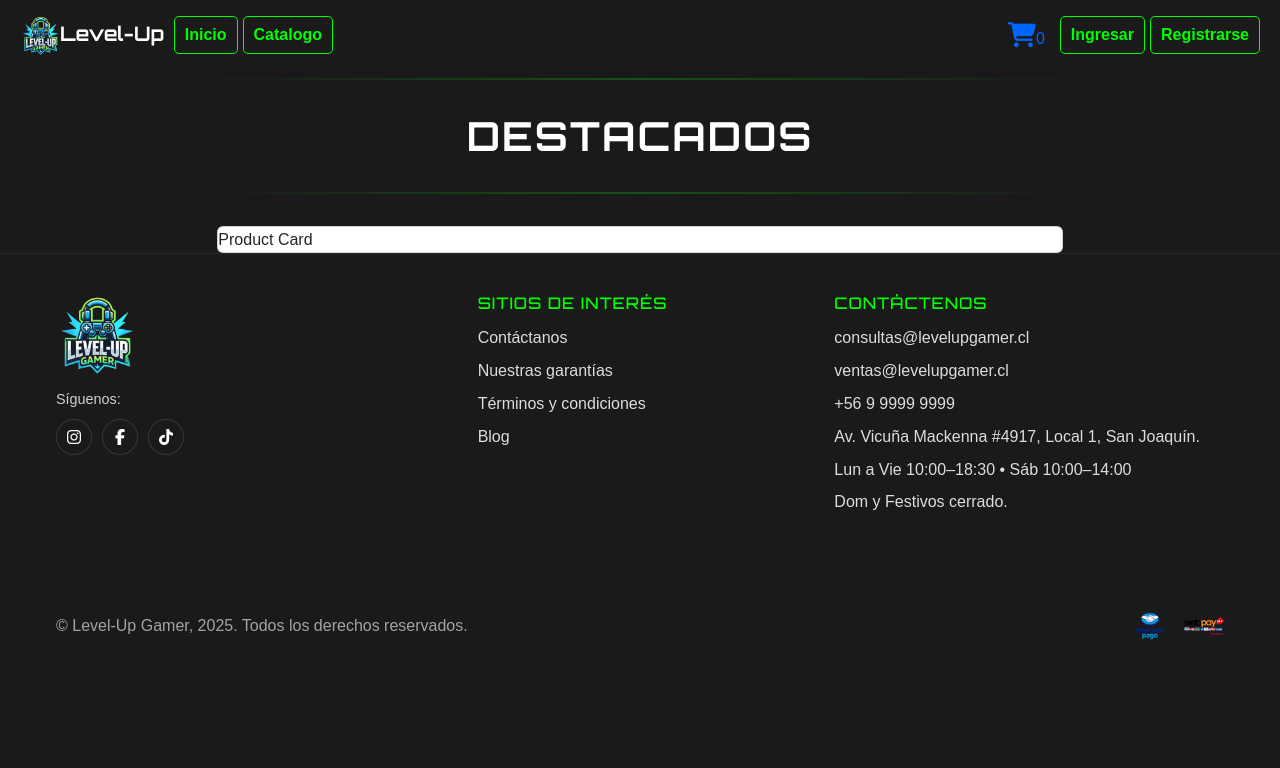
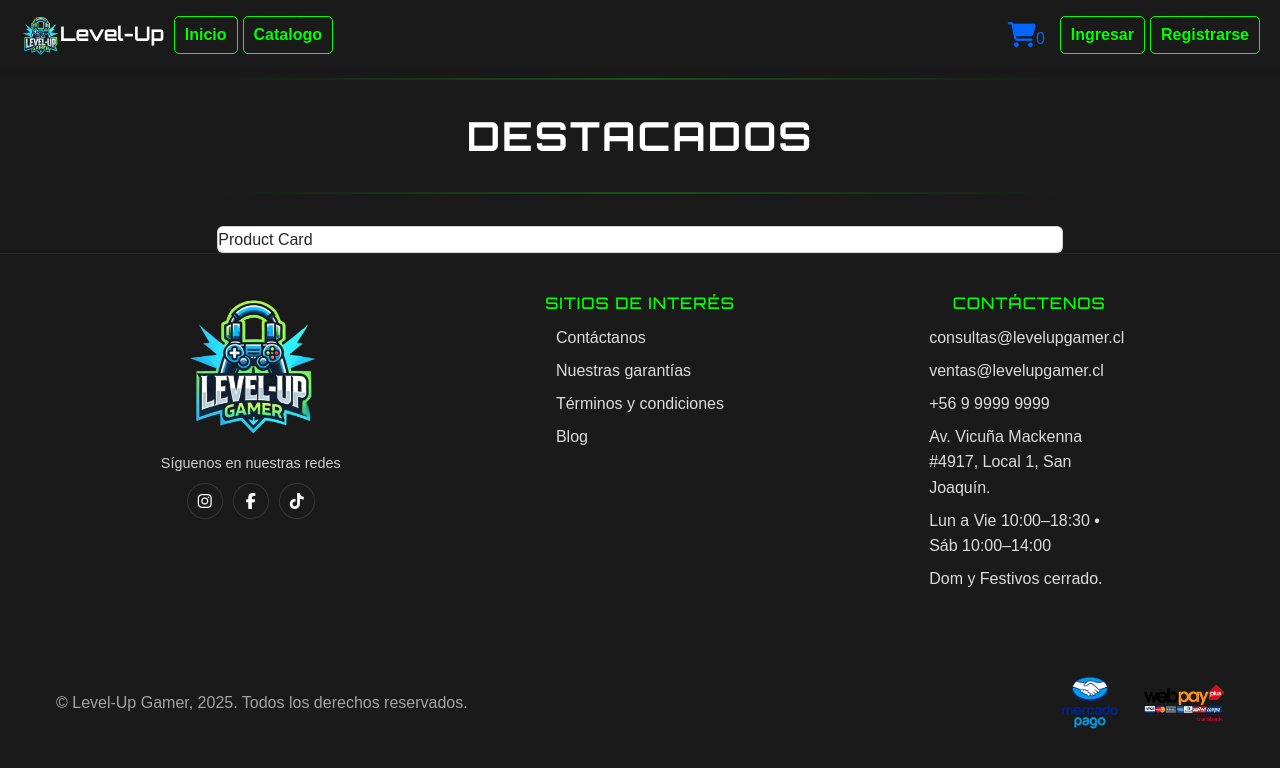
Before and after one commit to dariomorales1/level-up-react, a React (Create React App) app in the folder level_up_react/: page / in a window 1280 px wide. Shown: the top 768 px of the page. Built offline with nearby package versions, Linux system fonts and the light colour scheme.

Commit message:
Cambios menores de css

```diff
--- a/level_up_react/src/components/Footer.js
+++ b/level_up_react/src/components/Footer.js
@@ -12,10 +12,10 @@ export default function Footer () {
                 <div className="footer_top">
                     <div className="footer-col">
                         <div className="footer_brand">
-                            <img src={image} alt='logo' width='80px' />
+                            <img src={image} alt='logo' width='140px' />
                         </div>
 
-                        <p className="footer_label">Síguenos:</p>
+                        <p className="footer_label">Síguenos en nuestras redes</p>
                         <div className="social">
                             <a
                                 href="https://instagram.com/levelupgamer.cl"
@@ -98,8 +98,8 @@ export default function Footer () {
                     </div>
                     <div className="pagos">
 
-                        <img src={logoML} alt='logo' width='40px' />
-                        <img src={logoWP} alt='logo' width='40px' />
+                        <img src={logoML} alt='logo' width='80px' />
+                        <img src={logoWP} alt='logo' width='80px' />
                     </div>
                 </div>
             </div>
--- a/level_up_react/src/styles/components/footerStyles.css
+++ b/level_up_react/src/styles/components/footerStyles.css
@@ -20,7 +20,13 @@
   .footer_top{ grid-template-columns: 1.2fr 1fr 1.2fr; }
 }
 
-.footer-col{ min-width: 0; }
+.footer-col{
+  margin: 0 auto;
+  width: 200px;
+  display: flex;
+  flex-direction: column;
+  align-items: center;
+}
 .footer_logo{ height: 100px; filter: none; }
 .footer_brand{ margin-bottom: 14px; }
 
```
